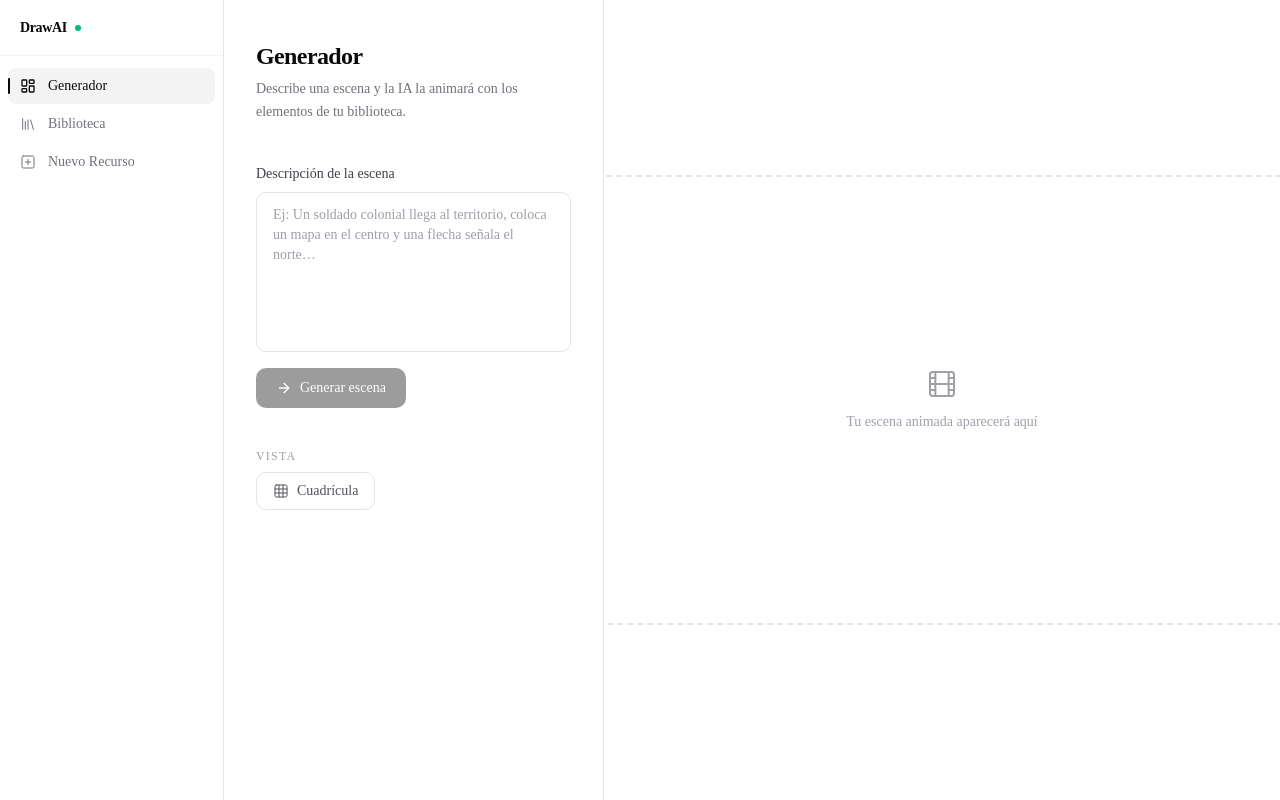
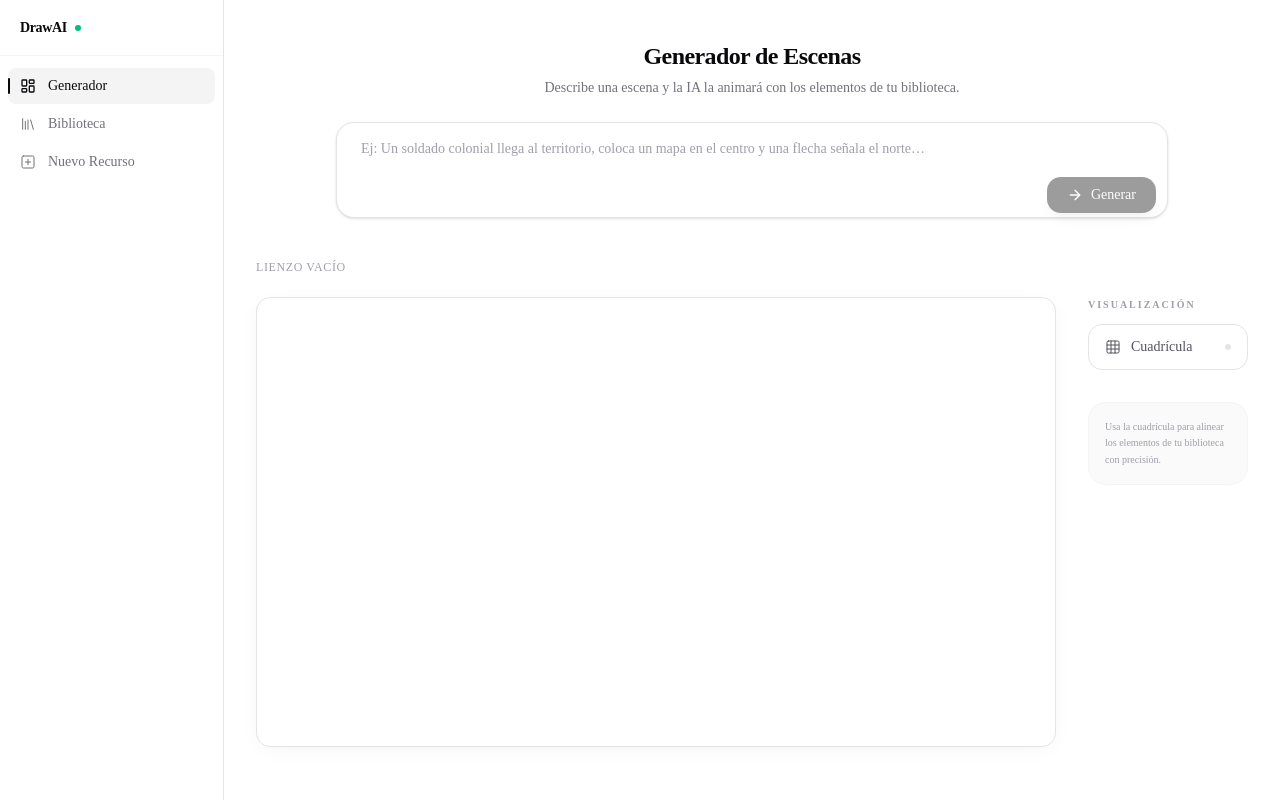
Before and after one commit to borjamrd/drawai, a Next.js app: page / in a window 1280 px wide. Built offline with nearby package versions, Linux system fonts and the light colour scheme.

Commit message:
feat: redesign layout with centralized prompt input and refined canvas loading states

```diff
--- a/app/page.tsx
+++ b/app/page.tsx
@@ -2,9 +2,10 @@
 
 import { useState } from 'react'
 import { motion, AnimatePresence } from 'framer-motion'
-import { ArrowRight, Film, Grid3X3 } from 'lucide-react'
+import { ArrowRight, Grid3X3 } from 'lucide-react'
 import { SceneCanvas } from '@/components/SceneCanvas'
 import type { Scene } from '@/lib/genkit/scene-flow'
+import { cn } from '@/lib/utils'
 
 export default function Home() {
   const [prompt, setPrompt] = useState('')
@@ -36,119 +37,120 @@ export default function Home() {
   }
 
   return (
-    <div className="flex flex-col md:flex-row min-h-[100dvh]">
-      {/* Left panel: controls */}
-      <div className="w-full md:w-[380px] shrink-0 flex flex-col gap-10 px-8 py-10 bg-white dark:bg-zinc-950 border-b md:border-b-0 md:border-r border-zinc-200 dark:border-zinc-800">
-        <div className="space-y-1.5">
+    <div className="flex flex-col min-h-screen bg-white dark:bg-zinc-950">
+      {/* Top Section: Prompt Input */}
+      <div className="w-full max-w-4xl mx-auto px-8 pt-10 pb-6 flex flex-col gap-6">
+        <div className="text-center space-y-1.5">
           <h1 className="text-2xl font-semibold tracking-tight text-zinc-950 dark:text-white">
-            Generador
+            Generador de Escenas
           </h1>
-          <p className="text-sm text-zinc-500 dark:text-zinc-400 leading-relaxed max-w-[52ch]">
+          <p className="text-sm text-zinc-500 dark:text-zinc-400">
             Describe una escena y la IA la animará con los elementos de tu biblioteca.
           </p>
         </div>
 
-        <form onSubmit={handleSubmit} className="flex flex-col gap-4">
-          <div className="flex flex-col gap-2">
-            <label
-              htmlFor="prompt"
-              className="text-sm font-medium text-zinc-700 dark:text-zinc-300"
-            >
-              Descripción de la escena
-            </label>
+        <form onSubmit={handleSubmit} className="relative group">
           <textarea
-              id="prompt"
             value={prompt}
             onChange={(e) => setPrompt(e.target.value)}
             placeholder="Ej: Un soldado colonial llega al territorio, coloca un mapa en el centro y una flecha señala el norte…"
-              className="h-40 resize-none rounded-lg border border-zinc-200 dark:border-zinc-700 bg-white dark:bg-zinc-900 px-4 py-3 text-sm text-zinc-900 dark:text-zinc-100 placeholder:text-zinc-400 focus:outline-none focus:ring-2 focus:ring-zinc-400 dark:focus:ring-zinc-600 transition-shadow"
+            className="w-full h-24 resize-none rounded-2xl border border-zinc-200 dark:border-zinc-800 bg-white dark:bg-zinc-900 px-6 py-4 text-sm text-zinc-900 dark:text-zinc-100 placeholder:text-zinc-400 focus:outline-none focus:ring-2 focus:ring-zinc-400 dark:focus:ring-zinc-600 transition-all shadow-sm group-hover:shadow-md"
             disabled={isLoading}
           />
+
+          <div className="absolute right-3 bottom-3 flex items-center gap-3">
             {error && (
-              <p className="text-xs text-red-600 dark:text-red-400">{error}</p>
+              <p className="text-xs text-red-600 dark:text-red-400 font-medium animate-in fade-in slide-in-from-right-2">
+                {error}
+              </p>
             )}
-          </div>
-
             <motion.button
               type="submit"
               disabled={isLoading || !prompt.trim()}
-            whileTap={{ scale: 0.97, y: 1 }}
-            transition={{ type: 'spring', stiffness: 300, damping: 20 }}
-            className="flex items-center gap-2 self-start rounded-lg bg-zinc-950 dark:bg-white px-5 py-2.5 text-sm font-medium text-white dark:text-zinc-950 disabled:opacity-40 transition-opacity"
+              whileTap={{ scale: 0.97 }}
+              className="flex items-center gap-2 rounded-xl bg-zinc-950 dark:bg-white px-5 py-2 text-sm font-medium text-white dark:text-zinc-950 disabled:opacity-40 transition-all hover:opacity-90 shadow-lg"
             >
               {isLoading ? (
                 <span className="h-4 w-4 rounded-full border-2 border-current border-t-transparent animate-spin" />
               ) : (
                 <ArrowRight className="h-4 w-4" />
               )}
-            {isLoading ? 'Generando…' : 'Generar escena'}
-          </motion.button>
-        </form>
-
-        <div className="flex flex-col gap-2">
-          <p className="text-xs font-medium uppercase tracking-widest text-zinc-400 dark:text-zinc-600">
-            Vista
-          </p>
-          <motion.button
-            type="button"
-            onClick={() => setShowGrid((g) => !g)}
-            whileTap={{ scale: 0.97, y: 1 }}
-            transition={{ type: 'spring', stiffness: 300, damping: 20 }}
-            className={`flex items-center gap-2 self-start rounded-lg px-4 py-2 text-sm font-medium border transition-colors ${
-              showGrid
-                ? 'bg-zinc-950 dark:bg-white text-white dark:text-zinc-950 border-transparent'
-                : 'text-zinc-600 dark:text-zinc-400 border-zinc-200 dark:border-zinc-700 hover:bg-zinc-50 dark:hover:bg-zinc-800'
-            }`}
-          >
-            <Grid3X3 className="h-4 w-4" strokeWidth={1.5} />
-            Cuadrícula
+              {isLoading ? 'Generando…' : 'Generar'}
             </motion.button>
           </div>
+        </form>
       </div>
 
-      {/* Right panel: canvas output */}
-      <div className="flex-1 flex items-center justify-center p-8 md:p-12 bg-white dark:bg-zinc-900 overflow-auto">
+      {/* Bottom Section: Canvas + Options */}
+      <div className="flex-1 flex flex-row items-start justify-center px-8 pb-12 gap-8 max-w-[1200px] mx-auto w-full">
+        {/* Center: Canvas */}
+        <div className="relative">
           <AnimatePresence mode="wait">
-          {isLoading && (
+            {isLoading ? (
               <motion.div
-              key="skeleton"
-              initial={{ opacity: 0 }}
-              animate={{ opacity: 1 }}
-              exit={{ opacity: 0 }}
-              transition={{ duration: 0.2 }}
-              className="flex flex-col gap-3"
+                key="loading"
+                initial={{ opacity: 0, scale: 0.98 }}
+                animate={{ opacity: 1, scale: 1 }}
+                exit={{ opacity: 0, scale: 1.02 }}
+                className="w-[800px] h-[450px] rounded-xl bg-zinc-50 dark:bg-zinc-900 border border-zinc-100 dark:border-zinc-800 flex items-center justify-center overflow-hidden"
               >
-              <div className="w-[800px] h-[450px] rounded-xl bg-zinc-200 dark:bg-zinc-800 animate-pulse" />
-              <div className="h-3.5 w-40 rounded-md bg-zinc-200 dark:bg-zinc-800 animate-pulse" />
+                <div className="flex flex-col items-center gap-4">
+                  <div className="relative w-12 h-12">
+                    <div className="absolute inset-0 rounded-full border-4 border-zinc-200 dark:border-zinc-800" />
+                    <div className="absolute inset-0 rounded-full border-4 border-zinc-950 dark:border-white border-t-transparent animate-spin" />
+                  </div>
+                  <p className="text-sm font-medium text-zinc-500 animate-pulse">
+                    Componiendo escena...
+                  </p>
+                </div>
               </motion.div>
-          )}
-
-          {scene && !isLoading && (
+            ) : (
               <motion.div
-              key="scene"
-              initial={{ opacity: 0, y: 14 }}
+                key="canvas"
+                initial={{ opacity: 0, y: 10 }}
                 animate={{ opacity: 1, y: 0 }}
-              exit={{ opacity: 0, y: -8 }}
                 transition={{ type: 'spring', stiffness: 100, damping: 20 }}
               >
                 <SceneCanvas scene={scene} showGrid={showGrid} />
               </motion.div>
             )}
+          </AnimatePresence>
+        </div>
 
-          {!scene && !isLoading && (
-            <motion.div
-              key="empty"
-              initial={{ opacity: 0 }}
-              animate={{ opacity: 1 }}
-              transition={{ duration: 0.3 }}
+        {/* Right: Options */}
+        <div className="w-48 pt-[48px] flex flex-col gap-4 animate-in fade-in slide-in-from-right-4 duration-500">
+          <div className="space-y-3">
+            <p className="text-[10px] font-bold uppercase tracking-[0.2em] text-zinc-400 dark:text-zinc-600">
+              Visualización
+            </p>
+            <motion.button
+              type="button"
+              onClick={() => setShowGrid((g) => !g)}
+              whileTap={{ scale: 0.97 }}
+              className={cn(
+                "w-full flex items-center justify-between gap-3 rounded-xl px-4 py-3 text-sm font-medium border transition-all duration-200",
+                showGrid
+                  ? "bg-zinc-950 dark:bg-white text-white dark:text-zinc-950 border-transparent shadow-md"
+                  : "bg-white dark:bg-zinc-900 text-zinc-600 dark:text-zinc-400 border-zinc-200 dark:border-zinc-800 hover:border-zinc-300 dark:hover:border-zinc-600"
+              )}
             >
-              <div className="w-[800px] h-[450px] rounded-xl border-2 border-dashed border-zinc-200 dark:border-zinc-700 flex flex-col items-center justify-center gap-3 text-zinc-400 dark:text-zinc-600">
-                <Film className="h-8 w-8" strokeWidth={1.5} />
-                <p className="text-sm">Tu escena animada aparecerá aquí</p>
+              <div className="flex items-center gap-2.5">
+                <Grid3X3 className="h-4 w-4" strokeWidth={showGrid ? 2 : 1.5} />
+                <span>Cuadrícula</span>
               </div>
-            </motion.div>
-          )}
-        </AnimatePresence>
+              <div className={cn(
+                "h-1.5 w-1.5 rounded-full transition-colors",
+                showGrid ? "bg-emerald-400" : "bg-zinc-200 dark:bg-zinc-700"
+              )} />
+            </motion.button>
+          </div>
+
+          <div className="mt-4 p-4 rounded-2xl bg-zinc-50 dark:bg-zinc-900/50 border border-zinc-100 dark:border-zinc-800/60">
+            <p className="text-[10px] leading-relaxed text-zinc-400 dark:text-zinc-500">
+              Usa la cuadrícula para alinear los elementos de tu biblioteca con precisión.
+            </p>
+          </div>
+        </div>
       </div>
     </div>
   )
--- a/components/SceneCanvas.tsx
+++ b/components/SceneCanvas.tsx
@@ -23,7 +23,7 @@ const GRID_ROWS = 9
 const GRID_CELLS = GRID_COLS * GRID_ROWS
 
 interface SceneCanvasProps {
-  scene: Scene
+  scene: Scene | null
   showGrid?: boolean
 }
 
@@ -33,6 +33,7 @@ export function SceneCanvas({ scene, showGrid = false }: SceneCanvasProps) {
 
   useEffect(() => {
     setVisibleIndices(new Set())
+    if (!scene) return
     const timers = scene.elements.map((el, i) =>
       setTimeout(
         () => setVisibleIndices((prev) => new Set([...prev, i])),
@@ -44,7 +45,9 @@ export function SceneCanvas({ scene, showGrid = false }: SceneCanvasProps) {
 
   return (
     <div className="flex flex-col gap-3">
-      <div className="flex items-center justify-between">
+      <div className="flex items-center justify-between min-h-[36px]">
+        {scene ? (
+          <>
             <h2 className="text-sm font-medium text-zinc-700 dark:text-zinc-300 tracking-tight">
               {scene.title}
             </h2>
@@ -57,6 +60,12 @@ export function SceneCanvas({ scene, showGrid = false }: SceneCanvasProps) {
               <RotateCcw className="h-3 w-3" strokeWidth={1.5} />
               Repetir
             </motion.button>
+          </>
+        ) : (
+          <span className="text-xs text-zinc-400 dark:text-zinc-600 font-medium uppercase tracking-wider">
+            Lienzo vacío
+          </span>
+        )}
       </div>
 
       <div className="relative w-[800px] h-[450px] bg-white border border-zinc-200 dark:border-zinc-700 rounded-xl overflow-hidden shadow-[0_4px_24px_-8px_rgba(0,0,0,0.08)]">
@@ -79,7 +88,7 @@ export function SceneCanvas({ scene, showGrid = false }: SceneCanvasProps) {
           </div>
         )}
 
-        {scene.elements.map((el, i) => {
+        {scene?.elements.map((el, i) => {
           if (!visibleIndices.has(i)) return null
           const asset = SVG_LIBRARY_MAP[el.library_id]
           if (!asset) return null
```
Lines whose indentation alone changed are shown as unchanged.
